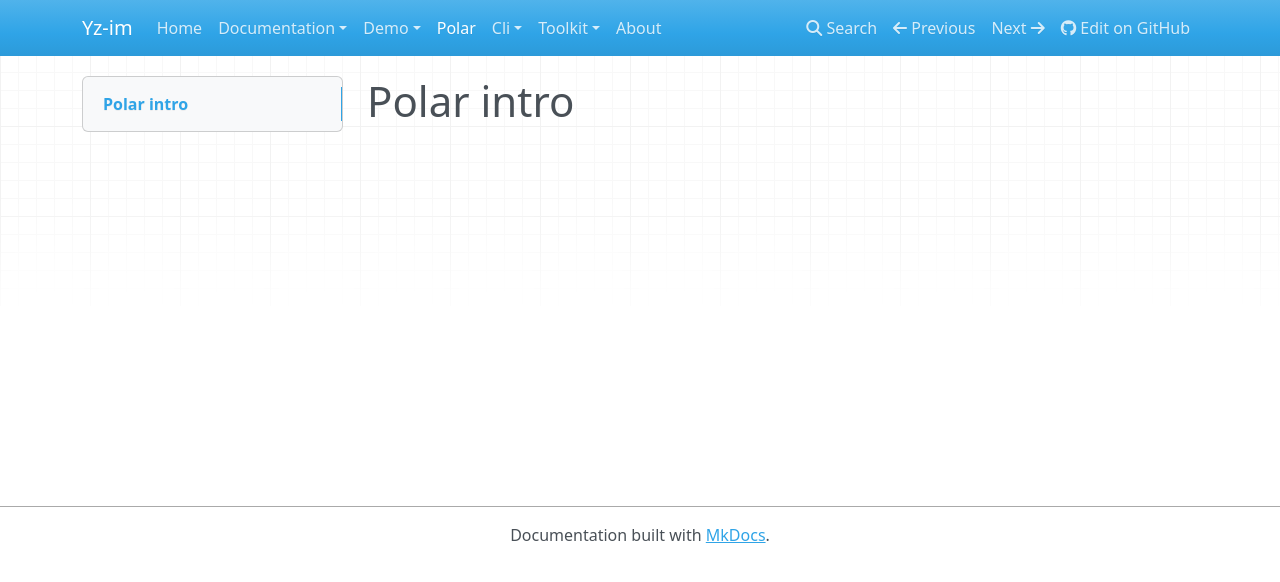
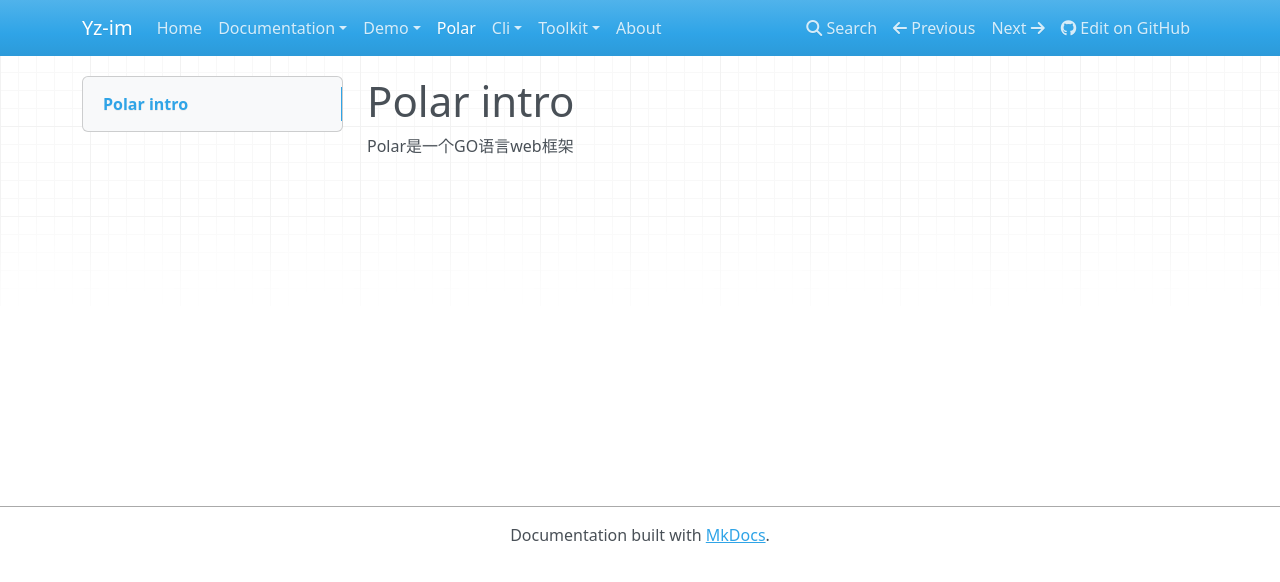
Before and after one commit to yz-im/yz-im.github.io, an MkDocs documentation site: the page built from docs/polar/intro.md, in a window 1280 px wide. Shown: the top 582 px of the page. Built offline with MkDocs 1.6.1, drawn with Linux system fonts in a browser that asks for light colours; nearby versions of some CDN libraries.

Commit message:
update: update polar

```diff
--- a/docs/polar/intro.md
+++ b/docs/polar/intro.md
@@ -1 +1,3 @@
 # Polar intro
+
+Polar是一个GO语言web框架
```
